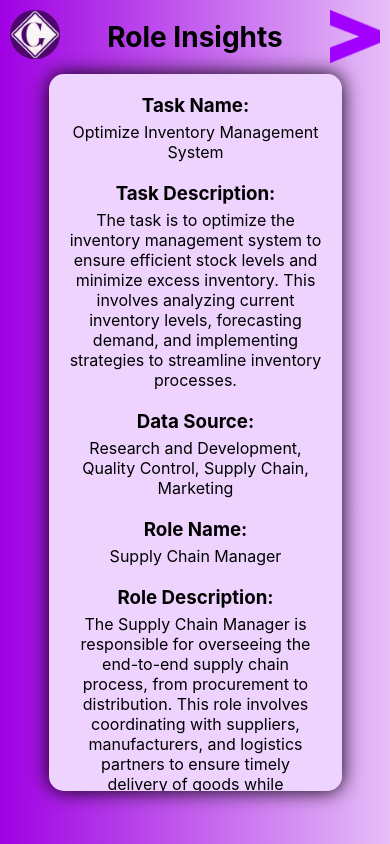
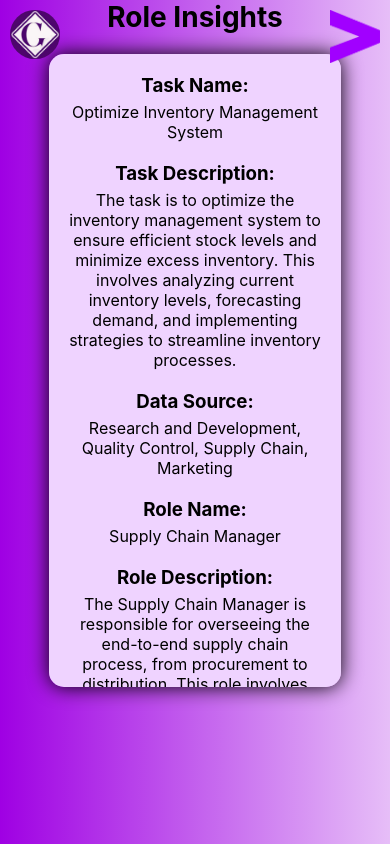
Before and after one commit to first-phoenix/mygenie, a React (Create React App) app: page /#/roleinsights in a window 390 px wide. Built offline with nearby package versions, Linux system fonts and the light colour scheme; what react-chatbot-kit would draw is missing.

Commit message:
minor ui fixes

```diff
--- a/src/Admin/AdminCreateRole/CreateRole.css
+++ b/src/Admin/AdminCreateRole/CreateRole.css
@@ -1,6 +1,6 @@
 .create-role {
     padding: 20px;
-    height: 100vh;
+    height: 95vh;
     width: 75vw;
     text-align: center;
     align-items: center;
@@ -105,5 +105,10 @@ button[type='submit']:hover {
   }
   @media screen and (max-width: 768px) {
 
-
+    .create-role{
+      padding-left: 0;
+    }
+    .role-form{
+      height: 75vh;
+    }
   }
--- a/src/Admin/RoleInsights/RoleInsights.css
+++ b/src/Admin/RoleInsights/RoleInsights.css
@@ -54,3 +54,13 @@
     width: 50px;
     height: auto;
 }
+
+@media screen and (max-width: 768px) {
+    .role-insights-content{
+        height: 75vh;
+    }
+    .role-insights{
+        padding: 0;
+        width: 75vw;
+    }
+}
```
